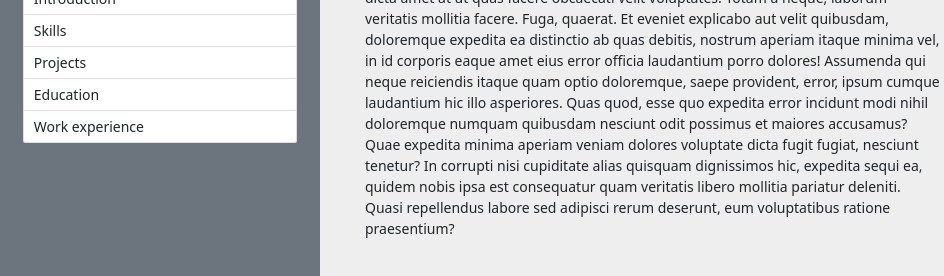
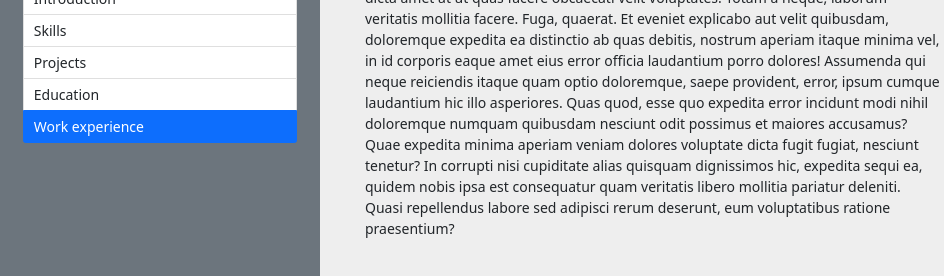
Before and after one commit to Rytje/Portfolio, a website: page index.html in a window 1280 px wide. Shown: the part 120-396 px from the top of the page, 0-944 px from the left. Drawn offline with nearby package versions, Linux system fonts and the light colour scheme; files that its build step writes are made by us from their sources; the site is published under a folder, as on GitHub Pages, so addresses that start at the root find nothing; grey boxes are pictures that could not be loaded.

Commit message:
Modified src to js for deployment

```diff
--- a/index.html
+++ b/index.html
@@ -217,7 +217,7 @@
 	<!-- <script src="https://cdn.jsdelivr.net/npm/bootstrap@5.0.1/dist/js/bootstrap.bundle.min.js"
 		integrity="sha384-gtEjrD/SeCtmISkJkNUaaKMoLD0//ElJ19smozuHV6z3Iehds+3Ulb9Bn9Plx0x4"
 		crossorigin="anonymous"></script> -->
-		<script src="/node_modules/bootstrap/dist/js/bootstrap.js"></script>
+		<script src="node_modules/bootstrap/dist/js/bootstrap.js"></script>
 	<script type="text/javascript" src="js/main.js"></script>
 </body>
 
```
